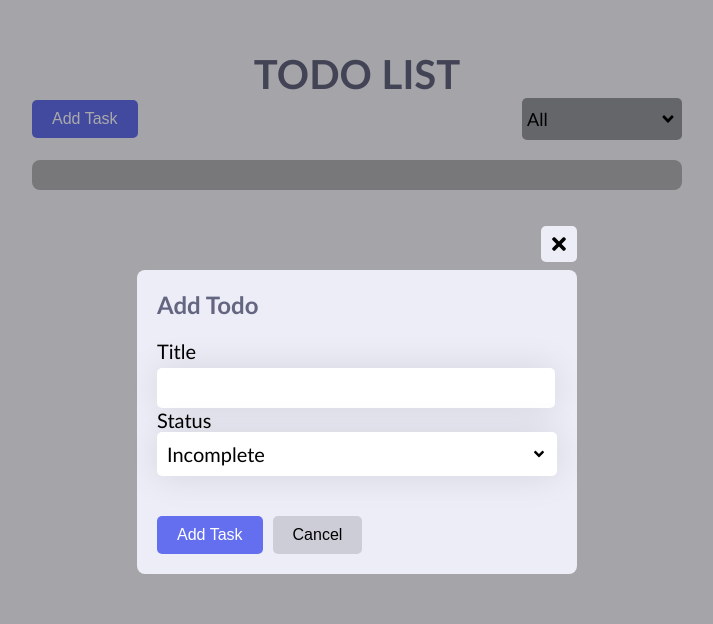
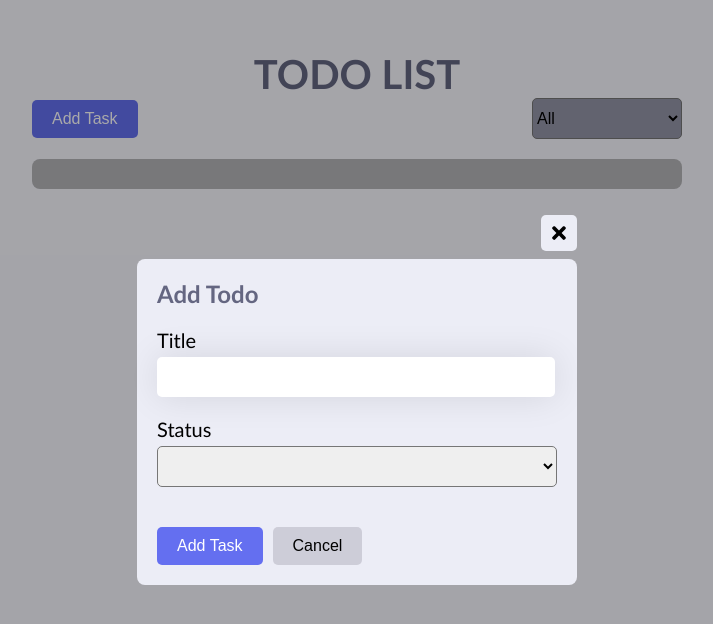
Before and after one commit to bezbrain/Todo_List, a React (Vite) app: page / in a window 1280 px wide. Both pictures are taken after a click on the button "Add Task". Shown: the top 624 px of the page, without its empty margins (283-996 px from the left). Built offline with nearby package versions, Linux system fonts and the light colour scheme.

Commit message:
Updated the stats section

```diff
--- a/src/components/DisplayTodo.jsx
+++ b/src/components/DisplayTodo.jsx
@@ -1,22 +1,34 @@
-import React from "react";
+import React, { useRef } from "react";
 import { FaTrash } from "react-icons/fa";
 import { FaEdit } from "react-icons/fa";
 // import { data } from "./Interface";
 
-function DisplayTodo({ displayInputTodo }) {
+function DisplayTodo({
+  displayInputTodo,
+  inputCheck,
+  inputIsChange,
+  clickDelete,
+}) {
   return (
     <>
       <section className="display-section">
         {displayInputTodo.map((each, i) => {
           return (
             <div className="each-todo-con" key={i}>
-              <input type="checkbox" />
+              <input
+                type="checkbox"
+                // checked={inputCheck}
+                // onChange={inputIsChange}
+              />
               <div className="todo-name-and-time-con">
                 <p>{each.title}</p>
                 <p>{each.timeDate}</p>
               </div>
               <div className="delete-and-edit-con">
-                <FaTrash className="delete" />
+                <FaTrash
+                  className="delete"
+                  onClick={() => clickDelete(each.id)}
+                />
                 <FaEdit className="edit" />
               </div>
             </div>
--- a/src/components/Interface.jsx
+++ b/src/components/Interface.jsx
@@ -1,57 +1,91 @@
-import React, { useEffect, useState } from "react";
+import React, { useEffect, useState, useRef } from "react";
 import DisplayTodo from "./DisplayTodo";
 import TypeTodo from "./TypeTodo";
 import { FaAngleDown } from "react-icons/fa";
 
+function Interface() {
   const data = {
+    id: "",
     title: "",
-  timeDate: "",
+    timeDate: new Date().toLocaleString(),
+    opt: "",
   };
 
-function Interface() {
-  const currentDate = new Date();
-  const timeAndDate = currentDate.toLocaleString();
-  const [allList, setAllList] = useState(false); //To toggle the 'All' dropdown
   const [addTask, setAddTask] = useState(false); // To toggle 'Add Task' popup
-  const [dropdown, setDropdown] = useState(false); // Popup dropdown
-  const [displayTitle, setDisplayTitle] = useState("");
-  const [timeDate, setTimeDate] = useState("");
   const [objTodo, setObjTodo] = useState(data);
-  const [pushToArr, setPushToArr] = useState([]);
+  const [pushToArr, setPushToArr] = useState(
+    JSON.parse(localStorage.getItem("todoArr")) || []
+  );
+  const [selectDropdown, setSelectedDropdown] = useState("");
+  const [check, setCheck] = useState(false);
+  // const [checkIndex, setCheckIndex] = useState(null);
+  const { title, timeDate, opt } = objTodo;
 
-  const showAllList = () => {
-    setAllList(!allList);
-  };
-
+  /*========*/
+  // Click to show popup
   const popUpTask = () => {
     setAddTask(true);
   };
 
-  const changleValue = (e) => {
-    setDisplayTitle(e.target.value);
+  /*========*/
+  // Collect the value of title input
+  const changeValue = (e) => {
     setObjTodo({
       ...objTodo,
-      title: displayTitle,
-      timeDate: timeDate,
+      id: new Date().getTime().toString(),
+      [e.target.name]: e.target.value,
     });
   };
 
-  const handleAddTask = () => {
-    // setTimeDate(timeAndDate);
-    if (displayTitle) {
+  /*========*/
+  // Click to add the Task
+  const handleAddTask = (index) => {
+    if (!title) {
+      console.log("Title cannot be empty"); // Error code
+      return;
+    }
+    if (opt === "") {
+      console.log("Select an option"); // Error code
+      return;
+    }
     setPushToArr([...pushToArr, objTodo]);
     setAddTask(false);
-      setDisplayTitle("");
+    setObjTodo(data);
+    setSelectedDropdown("");
+    console.log(objTodo);
+    if (opt === "incomplete") {
+      setCheck(false);
     } else {
-      console.log("Title cannot be empty");
+      setCheck(true);
     }
   };
 
+  /*========*/
+  // Change the popup dropdown
+  const handleStatusDropdown = (e) => {
+    setSelectedDropdown(e.target.value);
+    console.log(e.target.value);
+  };
+
   useEffect(() => {
-    setTimeDate(timeAndDate);
-    console.log(objTodo);
-    console.log(pushToArr);
+    localStorage.setItem("todoArr", JSON.stringify(pushToArr)); //Send to local Storage
   }, [pushToArr]);
+
+  useEffect(() => {
+    setObjTodo({
+      ...objTodo,
+      opt: selectDropdown,
+    });
+  }, [selectDropdown]);
+
+  /*========*/
+  // Delete Todo
+  const handleDelete = (count) => {
+    const newPushToArr = pushToArr.filter((each) => {
+      return each.id !== count;
+    });
+    setPushToArr(newPushToArr);
+  };
 
   return (
     <>
@@ -61,27 +95,23 @@ function Interface() {
           <button className="add-task-btn" onClick={popUpTask}>
             Add Task
           </button>
-          <div className="dropdown-con" onClick={showAllList}>
-            <p>All</p>
-            <FaAngleDown />
-            {allList && (
-              <div className="view-content-con">
-                <p>All</p>
-                <p>Incomplete</p>
-                <p>Complete</p>
+          <select name="" id="">
+            <option value="">All</option>
+            <option value="">Incomplete</option>
+            <option value="">Complete</option>
+          </select>
         </div>
-            )}
-          </div>
-        </div>
-        <DisplayTodo displayInputTodo={pushToArr} />
+        <DisplayTodo
+          displayInputTodo={pushToArr}
+          clickDelete={handleDelete} /*inputCheck={check}*/
+        />
         {addTask && (
           <TypeTodo
-            drop={dropdown}
-            openDropdown={() => setDropdown(!dropdown)}
             removePopUp={() => setAddTask(false)}
-            titleInput={displayTitle}
-            titleValue={changleValue}
+            titleInput={title}
+            titleValue={changeValue}
             addTask={handleAddTask}
+            handledropdown={handleStatusDropdown}
           />
         )}
       </main>
--- a/src/components/TypeTodo.jsx
+++ b/src/components/TypeTodo.jsx
@@ -5,11 +5,12 @@ import { FaAngleDown } from "react-icons/fa";
 
 function TypeTodo({
   removePopUp,
-  drop,
-  openDropdown,
   titleInput,
   titleValue,
   addTask,
+  incomp,
+  comp,
+  handledropdown,
 }) {
   return (
     <>
@@ -24,23 +25,16 @@ function TypeTodo({
                 type="text"
                 name="title"
                 value={titleInput}
-                onChange={titleValue}
+                onChange={(e) => titleValue(e)}
               />
             </div>
             <div className="status-con">
               <p>Status</p>
-              <section className="status-dropdown-sect">
-                <div className="status-incomp-con" onClick={openDropdown}>
-                  <p>Incomplete</p>
-                  <FaAngleDown />
-                </div>
-                {drop && (
-                  <div className="dropdown-content">
-                    <p>Incomplete</p>
-                    <p>Complete</p>
-                  </div>
-                )}
-              </section>
+              <select name="opt" id="" onChange={handledropdown}>
+                <option value=""></option>
+                <option value="incomplete">Incomplete</option>
+                <option value="complete">Complete</option>
+              </select>
             </div>
             {/* Add Task and Cancel buttons */}
             <button className="task-btn" onClick={addTask}>
--- a/src/index.css
+++ b/src/index.css
@@ -42,34 +42,12 @@ main h1 {
   background-color: #4e5dff;
 }
 
-.dropdown-con {
-  position: relative;
-  background-color: #999aa1;
+.add-task-all-con select {
+  width: 150px;
+  padding-block: 10px;
+  background-color: #9596a8;
   border-radius: 5px;
-  display: flex;
-  justify-content: space-between;
-  align-items: center;
-  font-size: 18px;
-  width: 150px;
-  padding: 10px 5px;
-  cursor: pointer;
-}
-
-.view-content-con {
-  position: absolute;
-  top: -10px;
-  right: 50%;
-  translate: 50% 50%;
-  width: 150px;
-  background-color: #999aa1;
-  border: 2px solid #000;
-}
-
-.view-content-con p {
-  padding: 5px;
-}
-.view-content-con p:hover {
-  background-color: #4e5dff;
+  font-size: 16px;
 }
 
 /* ======== */
@@ -114,10 +92,14 @@ main h1 {
   margin-left: 8px;
   border-radius: 5px;
   cursor: pointer;
+  transition: ease 1s all;
 }
-.delete:hover,
+.delete:hover {
+  background-color: rgb(182, 25, 25);
+  color: #fff;
+}
 .edit:hover {
-  background-color: #b5b5b8;
+  background-color: #888894;
 }
 
 /* ======== */
@@ -187,54 +169,18 @@ main h1 {
 
 .status-con {
   width: 100%;
-  /* border: 2px solid red; */
 }
 
 .status-con p {
   font-size: 20px;
-  /* margin-block: 10px; */
+  margin-block: 20px 5px;
 }
 
-.status-con p {
-  /* margin-block: 20px 5px; */
-}
-
-.status-incomp-con {
-  display: flex;
-  justify-content: space-between;
-  align-items: center;
+.status-con select {
   width: 100%;
   padding-block: 10px;
-}
-
-.status-dropdown-sect {
-  position: relative;
-  display: flex;
-  flex-direction: column;
-  justify-content: center;
-  align-items: center;
-  background-color: #fff;
-  padding-inline: 10px;
+  font-size: 16px;
   border-radius: 5px;
-  cursor: pointer;
-  box-shadow: 0px 0px 36px 0px rgba(0, 0, 0, 0.1);
-}
-
-.dropdown-content {
-  background-color: #fff;
-  width: 100%;
-  position: absolute;
-  top: 45px;
-  z-index: 1;
-  border: 0.5px solid black;
-}
-
-.dropdown-content p {
-  padding-inline: 15px;
-}
-
-.dropdown-content p:hover {
-  background-color: #4e5dff;
 }
 
 .task-btn {
```
Lines whose indentation alone changed are shown as unchanged.
